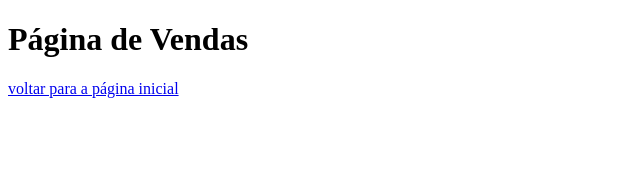
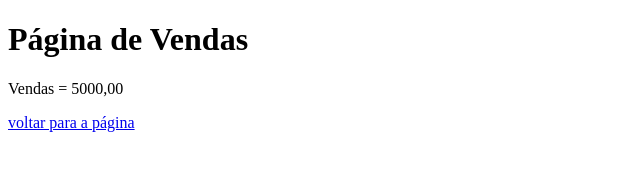
Before and after one commit to viniciusDF/aulagithub, a plain HTML site: page vendas.html in a window 1280 px wide. Shown: the whole page, without its empty margins (0-640 px from the left). Drawn offline with Linux system fonts and the light colour scheme.

Commit message:
acrescentado o valor das vendas

```diff
--- a/vendas.html
+++ b/vendas.html
@@ -8,8 +8,8 @@
 </head>
 <body>
     <h1> Página de Vendas</h1>
-
-    <a href="index.html">voltar para a página inicial</a>
+    <p>Vendas = 5000,00</p>
+    <a href="index.html">voltar para a página</a>
 
 </body>
 </html>
```
